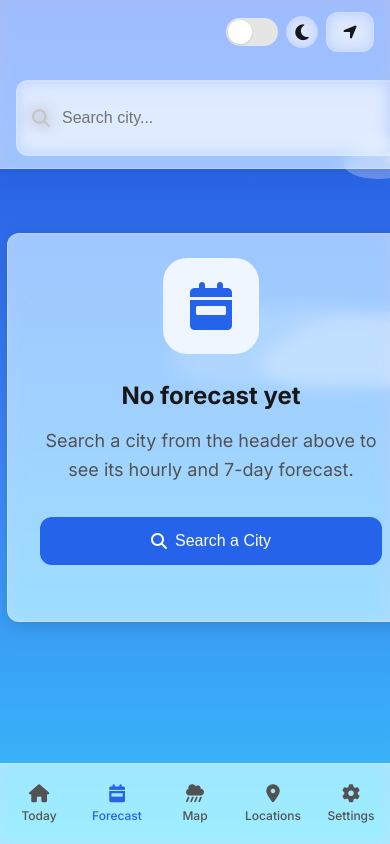
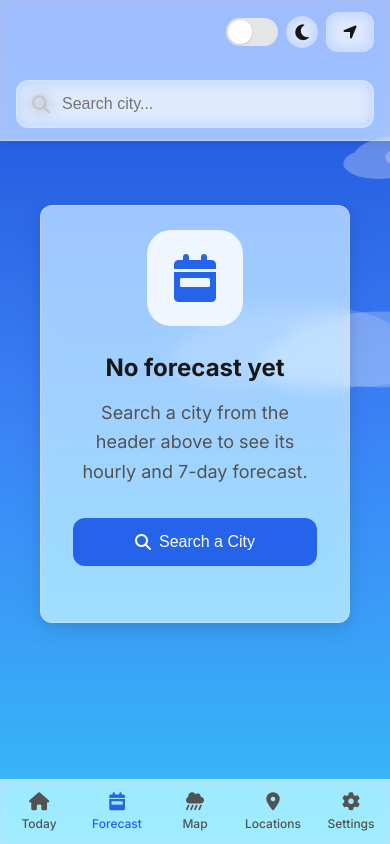
Before and after one commit to yashmore18/WeatherView, a Flask app: page /forecast in a window 390 px wide. Run offline with Flask 3, Linux system fonts and the light colour scheme.

Commit message:
Fix mobile layout overflow: add missing box-sizing: border-box reset
No CSS framework is loaded (data-bs-theme is a naming leftover, not real
Bootstrap), so nothing was ever normalizing box-sizing. Every element that
combined width:100% with its own padding/border - the search input, glass
buttons, cards - rendered wider than its container by that padding/border
amount using the browser's content-box default. The overflow was clipped
silently by ancestor overflow rules on desktop widths where there was slack
to spare, but on narrow Android viewports (360-412px) it pushed the header,
search bar, and section content visibly off the right edge of the screen
on every tab.

Verified with Playwright at 360/375/412px across all 5 pages: overflow is
gone (previously up to ~110px of extra rendered width on the header/search
row), desktop (1280px) and existing breakpoint behavior (tab bar, drawer,
dark mode contrast) all unchanged. Full pytest suite still green.

Co-Authored-By: Claude Sonnet 5 <noreply@anthropic.com>

```diff
--- a/static/css/custom.css
+++ b/static/css/custom.css
@@ -467,6 +467,17 @@
  * 6. BASE / RESET
  * ======================================== */
 
+/* No CSS framework is loaded (data-bs-theme is just a naming leftover, not
+   actual Bootstrap) - so nothing was ever setting border-box, and every
+   width:100% element with its own padding/border (inputs, buttons, cards)
+   rendered wider than its container by that padding/border amount. This is
+   the standard modern-CSS reset the rest of the stylesheet already assumes. */
+*,
+*::before,
+*::after {
+  box-sizing: border-box;
+}
+
 /* Smooth theme transitions */
 *,
 *::before,
```
